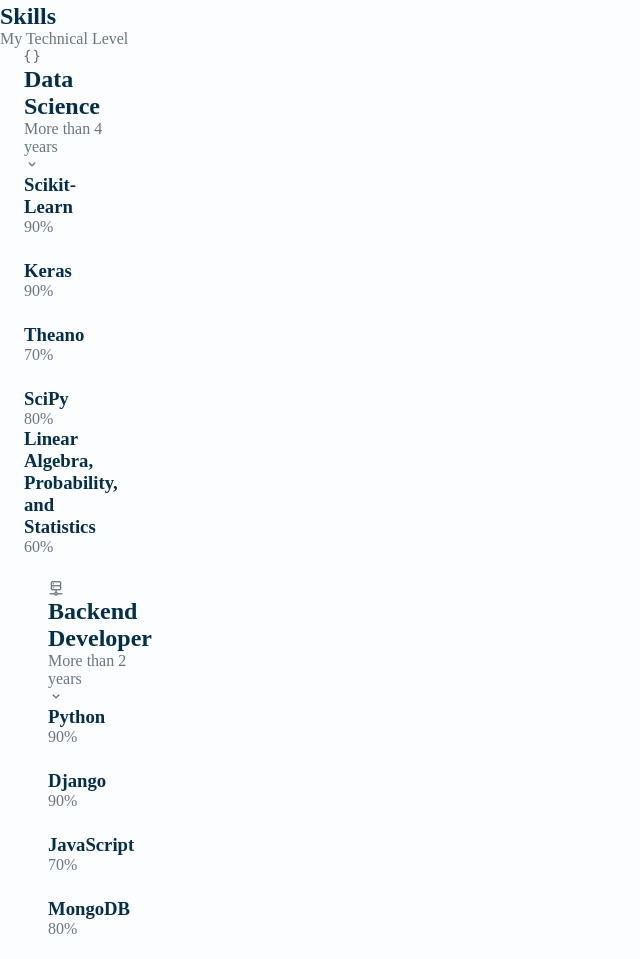
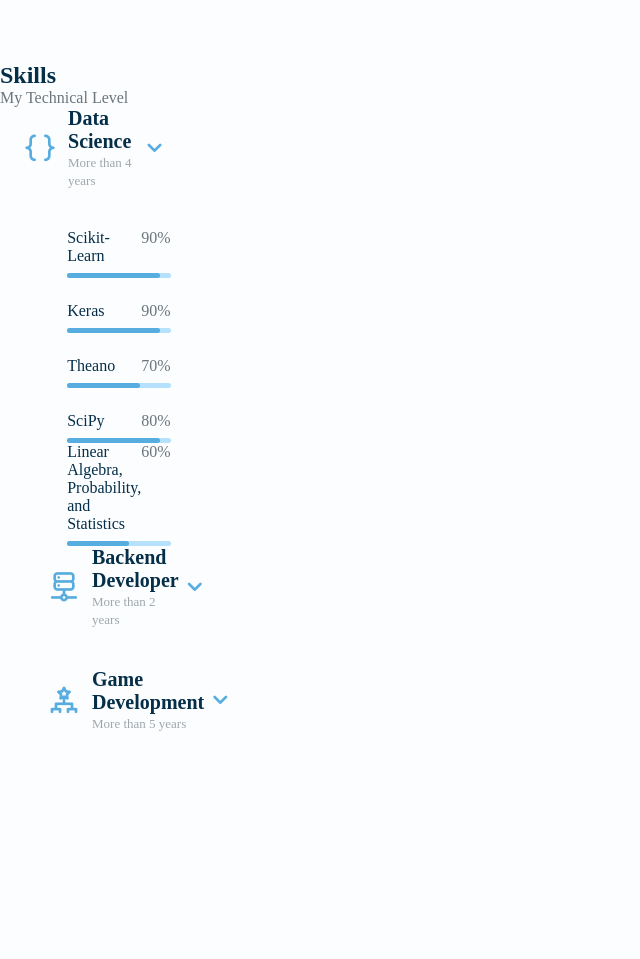
Before and after one commit to ikhomkodes/Responsive-Portfolio-using-Html-Css-Js, a plain HTML site: page index.html in a window 1280 px wide. Shown: the part 1337-2296 px from the top of the page, without its empty margins (0-640 px from the left). Drawn offline with nearby package versions, Linux system fonts and the light colour scheme; a web font is replaced by a local one.

Commit message:
ikhomkodes: open and close tricks solved

```diff
--- a/assets/css/style.css
+++ b/assets/css/style.css
@@ -383,7 +383,121 @@
 }
 
 /*==================== SKILLS ====================*/
+.skills__container{
+    row-gap: 0;
+}
 
+.skills__header{
+    display: flex;
+    align-items: center;
+    margin-bottom: var(--mb-2-5);
+    cursor: pointer;
+}
+
+.skills__icon,
+.skills__arrow{
+    font-size: 2rem;
+    color: var(--first-color);
+}
+
+.skills__icon{
+    margin-right: var(--mb-0-75);
+}
+
+.skills__title{
+    font-size: var(--h3-font-size);
+}
+
+.skills__subtitle{
+    font-size: small;
+    color: var(--text-color-light);
+}
+
+.skills__arrow{
+    margin-left: auto;
+    transition: .4s;
+}
+
+.skills__list{
+    row-gap: 1.5rem;
+    padding-left: 2.7rem;
+}
+
+.skills__titles{
+    display: flex;
+    justify-content: space-between;
+    margin-bottom: var(--mb-0-5);
+}
+
+.skills__name{
+    font-size: var(--normal-font-size);
+    font-weight: var(--font-medium);
+}
+
+.skills__bar,
+.skills__percentage{
+    height: 5px;
+    border-radius: .25rem;
+}
+
+.skills__bar{
+    background-color: var(--first-color-lighter);
+}
+
+.skills__percentage{
+    display: block;
+    background-color: var(--first-color);
+}
+
+/* Data Science */
+.skills__scikitLearn{
+    width: 90%;
+}
+.skills__keras{
+    width: 90%;
+}
+.skills__theano{
+    width: 70%;
+}
+.skills__scipy{
+    width: 90%;
+}
+.skills__maths{
+    width: 60%;
+}
+
+/* Backend */
+.skills__python{
+    width: 90%;
+}
+.skills__django{
+    width: 90%;
+}
+.skills__js{
+    width: 70%;
+}
+.skills__mongoDB{
+    width: 80%;
+}
+
+/* Game Development */
+.skills__unity{
+    width: 90%;
+}
+.skills__blender{
+    width: 90%;
+}
+.skills__gb{
+    width: 70%;
+}
+.skills__daz3D{
+    width: 80%;
+}
+
+.skills__close .skills__list{
+    height: 0;
+    overflow: hidden;
+}
 
 /*==================== QUALIFICATION ====================*/
 
--- a/index.html
+++ b/index.html
@@ -105,6 +105,7 @@
                                     -0.149132 97.9666 0.00163737C136.23 0.303176 174.193 10.857 190.312 36.4879Z"/>
 
                                     <image class="home__blob-img" x='-12' y='-18' xlink:href="assets/img/k1.png"/>
+                                    <!-- <image class="home__blob-img" x='-12' y='-18' xlink:href="assets/img/mac.jpg"/> -->
                                 </g>
                             </svg>
                         </div>
@@ -137,7 +138,8 @@
                 <span class="section__subtitle">My Bio</span>
 
                 <div class="about__container container grid">
-                    <img src="assets/img/khom.png" alt="" class="about__img">
+                    <!-- <img src="assets/img/khom.png" alt="" class="about__img"> -->
+                    <img src="assets/img/mac.jpg" alt="" class="about__img">
 
                     <div class="about__data">
                         <p class="about__description">Python developer, with extensive knowledge and years of experience, working in AI technologies and Ui / Ux design, algorithm master, delivering quality work.
@@ -177,7 +179,7 @@
                 <div class="skills__container container grid">
                     <div>
                         <!--==================== SKILLS 1====================-->
-                        <div class="skills__content">
+                        <div class="skills__content skills__open">
                             <div class="skills__header">
                                 <i class="uil uil-brackets-curly skills__icon"></i>
 
@@ -191,7 +193,7 @@
 
                             <div class="skills__list grid">
                                 <div class="skills__data">
-                                    <div class="skills__title">
+                                    <div class="skills__titles">
                                         <h3 class="skills__name">Scikit-Learn</h3>
                                         <span class="skills__number">90%</span>
                                     </div>
@@ -201,7 +203,7 @@
                                 </div>
 
                                 <div class="skills__data">
-                                    <div class="skills__title">
+                                    <div class="skills__titles">
                                         <h3 class="skills__name">Keras</h3>
                                         <span class="skills__number">90%</span>
                                     </div>
@@ -211,7 +213,7 @@
                                 </div>
 
                                 <div class="skills__data">
-                                    <div class="skills__title">
+                                    <div class="skills__titles">
                                         <h3 class="skills__name">Theano</h3>
                                         <span class="skills__number">70%</span>
                                     </div>
@@ -221,7 +223,7 @@
                                 </div>
 
                                 <div class="skills__data">
-                                    <div class="skills__title">
+                                    <div class="skills__titles">
                                         <h3 class="skills__name">SciPy</h3>
                                         <span class="skills__number">80%</span>
                                     </div>
@@ -230,7 +232,7 @@
                                     </div>
 
                                 <div class="skills__data">
-                                    <div class="skills__title">
+                                    <div class="skills__titles">
                                         <h3 class="skills__name">Linear Algebra, Probability, and Statistics</h3>
                                         <span class="skills__number">60%</span>
                                     </div>
@@ -247,7 +249,7 @@
                 <div class="skills__container container grid">
                     <div>
                         <!--==================== SKILLS 2====================-->
-                        <div class="skills__content">
+                        <div class="skills__content skills__close">
                             <div class="skills__header">
                                 <i class="uil uil-server-network skills__icon"></i>
 
@@ -261,7 +263,7 @@
 
                             <div class="skills__list grid">
                                 <div class="skills__data">
-                                    <div class="skills__title">
+                                    <div class="skills__titles">
                                         <h3 class="skills__name">Python</h3>
                                         <span class="skills__number">90%</span>
                                     </div>
@@ -271,7 +273,7 @@
                                 </div>
 
                                 <div class="skills__data">
-                                    <div class="skills__title">
+                                    <div class="skills__titles">
                                         <h3 class="skills__name">Django</h3>
                                         <span class="skills__number">90%</span>
                                     </div>
@@ -281,7 +283,7 @@
                                 </div>
 
                                 <div class="skills__data">
-                                    <div class="skills__title">
+                                    <div class="skills__titles">
                                         <h3 class="skills__name">JavaScript</h3>
                                         <span class="skills__number">70%</span>
                                     </div>
@@ -291,7 +293,7 @@
                                 </div>
 
                                 <div class="skills__data">
-                                    <div class="skills__title">
+                                    <div class="skills__titles">
                                         <h3 class="skills__name">MongoDB</h3>
                                         <span class="skills__number">80%</span>
                                     </div>
@@ -307,7 +309,7 @@
                 <div class="skills__container container grid">
                     <div>
                         <!--==================== SKILLS 3====================-->
-                        <div class="skills__content">
+                        <div class="skills__content skills__close">
                             <div class="skills__header">
                                 <i class="uil uil-game-structure skills__icon"></i>
 
@@ -321,7 +323,7 @@
 
                             <div class="skills__list grid">
                                 <div class="skills__data">
-                                    <div class="skills__title">
+                                    <div class="skills__titles">
                                         <h3 class="skills__name">Unity</h3>
                                         <span class="skills__number">90%</span>
                                     </div>
@@ -331,7 +333,7 @@
                                 </div>
 
                                 <div class="skills__data">
-                                    <div class="skills__title">
+                                    <div class="skills__titles">
                                         <h3 class="skills__name">Blender</h3>
                                         <span class="skills__number">90%</span>
                                     </div>
@@ -341,7 +343,7 @@
                                 </div>
 
                                 <div class="skills__data">
-                                    <div class="skills__title">
+                                    <div class="skills__titles">
                                         <h3 class="skills__name">GameBench</h3>
                                         <span class="skills__number">70%</span>
                                     </div>
@@ -351,7 +353,7 @@
                                 </div>
 
                                 <div class="skills__data">
-                                    <div class="skills__title">
+                                    <div class="skills__titles">
                                         <h3 class="skills__name">Daz3D</h3>
                                         <span class="skills__number">80%</span>
                                     </div>
```
Also changed, not shown: assets/img/mac.jpg (added).
